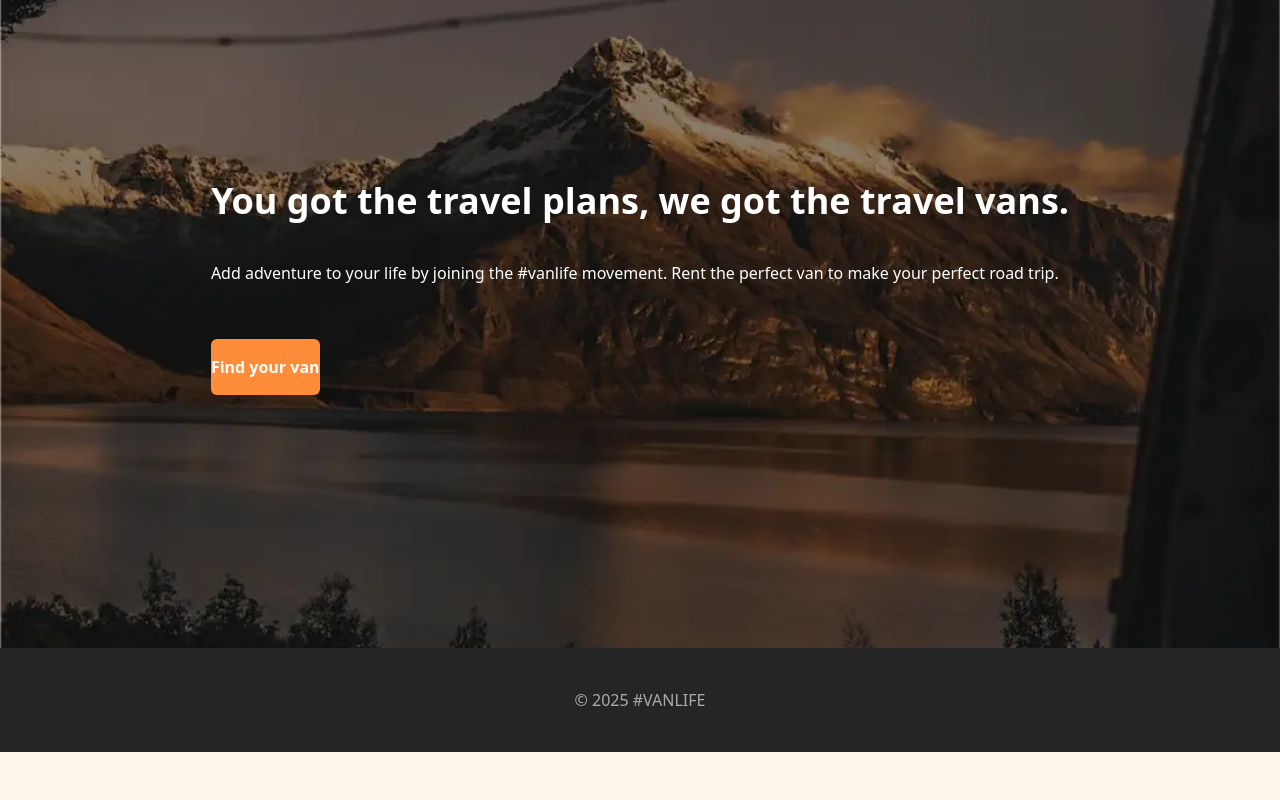
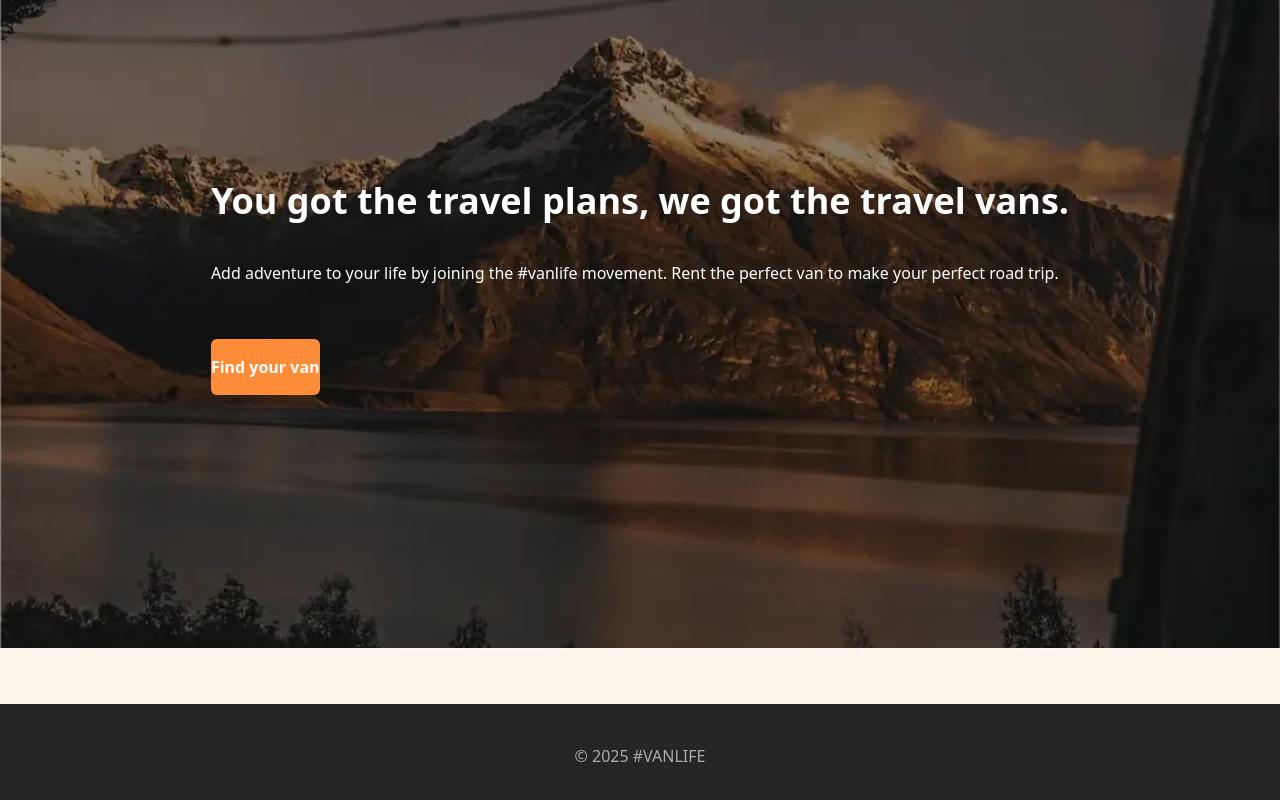
Before and after one commit to JoleneKearse/vanlife, a React (Vite) app: page / in a window 1280 px wide. Shown: the part 216-1016 px from the top of the page. Before the commit the page ends 968 px from the top, so only its background shows below. Built offline with nearby package versions, Linux system fonts and the light colour scheme.

Commit message:
chore: fix footer to bottom of pages regardless of content length

```diff
--- a/index.html
+++ b/index.html
@@ -1,4 +1,4 @@
-<!doctype html>
+<!DOCTYPE html>
 <html lang="en">
   <head>
     <meta charset="UTF-8" />
@@ -7,7 +7,7 @@
     <link rel="stylesheet" href="src/index.css" />
     <title>VanLife</title>
   </head>
-  <body class="relative bg-brand-100 h-full">
+  <body class="relative bg-brand-100 min-h-screen">
     <div id="root"></div>
     <script type="module" src="/src/main.jsx"></script>
   </body>
--- a/src/components/Footer.jsx
+++ b/src/components/Footer.jsx
@@ -1,9 +1,9 @@
 const Footer = () => {
   return (
-    <footer className="flex justify-center items-center bg-brand-100 text-neutral-200 py-4 bg-neutral-400 py-10 bottom-0">
+    <footer className="flex justify-center items-center text-neutral-200 py-10 bg-neutral-400 absolute bottom-0 w-full">
       <p className="uppercase">&copy; {new Date().getFullYear()} #VanLife</p>
     </footer>
   );
-}
+};
 
 export default Footer;
--- a/src/components/Layout.jsx
+++ b/src/components/Layout.jsx
@@ -4,12 +4,14 @@ import Footer from "./Footer";
 
 const Layout = () => {
   return (
-    <>
+    <div className="min-h-screen flex flex-col relative">
       <NavBar />
-      <Outlet />
+      <div className="grow mb-40">
+        <Outlet />
+      </div>
       <Footer />
-    </>
+    </div>
   );
-}
+};
 
 export default Layout;
--- a/src/pages/NotFoundPage.jsx
+++ b/src/pages/NotFoundPage.jsx
@@ -3,7 +3,7 @@ import Button from "../components/Button";
 
 const NotFoundPage = () => {
   return (
-    <main className="h-full w-1/2 mx-auto flex flex-col gap-8">
+    <main className="h-full w-1/2 mx-auto flex flex-col grow gap-8 py-40">
       <h1 className="text-3xl font-bold text-balance">
         Sorry, the page you were looking for was not found.
       </h1>
```
